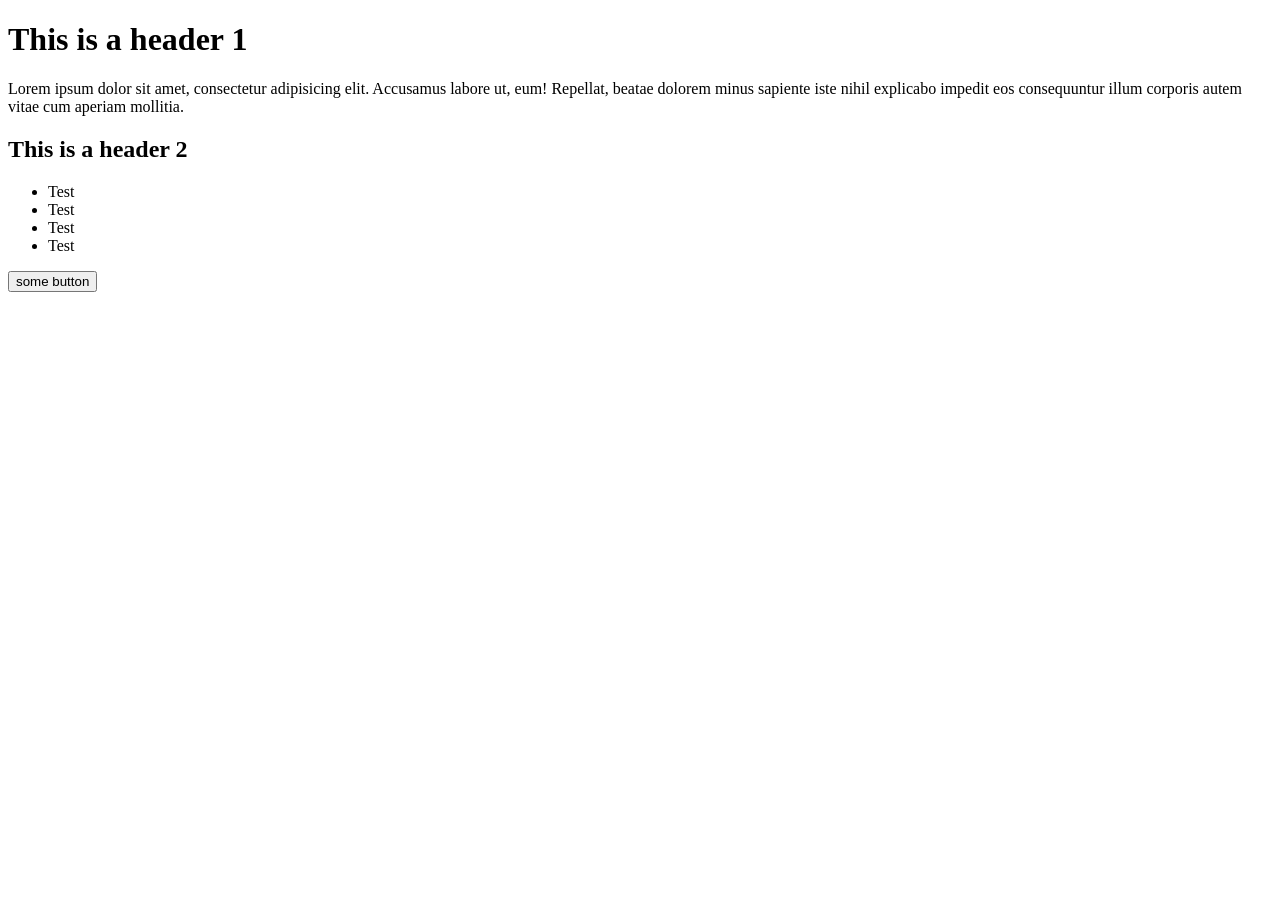
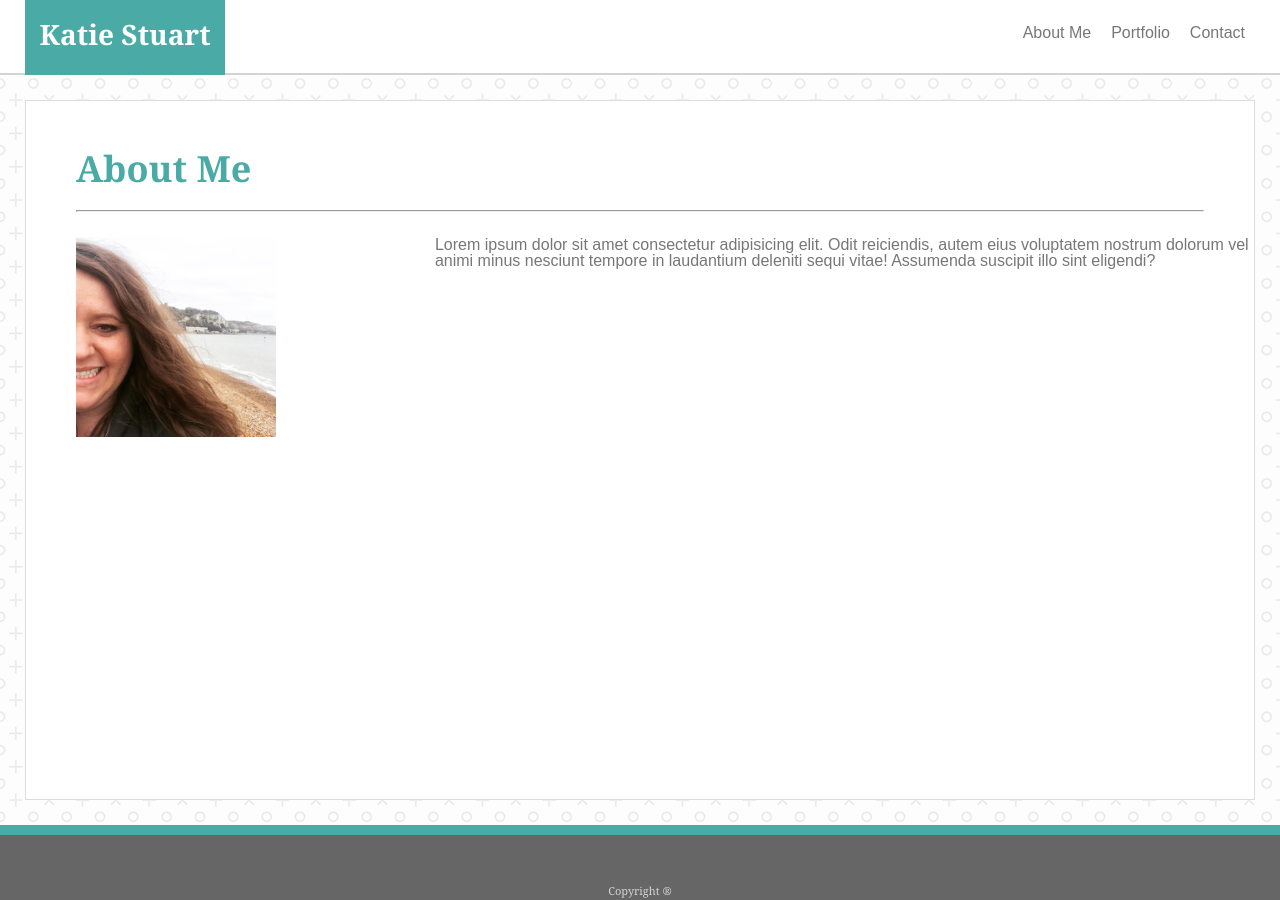
Before and after one commit to katieastuart/katieastuart.github.io, a plain HTML site: page index.html in a window 1280 px wide. Before the commit the page ends 800 px from the top, so only its background shows below. Drawn offline with Linux system fonts and the light colour scheme.

Commit message:
html and css updates. most of the portfolio and contact styling

```diff
--- /dev/null
+++ b/assets/css/reset.css
@@ -0,0 +1,48 @@
+/* http://meyerweb.com/eric/tools/css/reset/
+   v2.0 | 20110126
+   License: none (public domain)
+*/
+
+html, body, div, span, applet, object, iframe,
+h1, h2, h3, h4, h5, h6, p, blockquote, pre,
+a, abbr, acronym, address, big, cite, code,
+del, dfn, em, img, ins, kbd, q, s, samp,
+small, strike, strong, sub, sup, tt, var,
+b, u, i, center,
+dl, dt, dd, ol, ul, li,
+fieldset, form, label, legend,
+table, caption, tbody, tfoot, thead, tr, th, td,
+article, aside, canvas, details, embed,
+figure, figcaption, footer, header, hgroup,
+menu, nav, output, ruby, section, summary,
+time, mark, audio, video {
+	margin: 0;
+	padding: 0;
+	border: 0;
+	font-size: 100%;
+	font: inherit;
+	vertical-align: baseline;
+}
+/* HTML5 display-role reset for older browsers */
+article, aside, details, figcaption, figure,
+footer, header, hgroup, menu, nav, section {
+	display: block;
+}
+body {
+	line-height: 1;
+}
+ol, ul {
+	list-style: none;
+}
+blockquote, q {
+	quotes: none;
+}
+blockquote:before, blockquote:after,
+q:before, q:after {
+	content: '';
+	content: none;
+}
+table {
+	border-collapse: collapse;
+	border-spacing: 0;
+}
--- /dev/null
+++ b/assets/css/style.css
@@ -0,0 +1,225 @@
+* {
+    box-sizing: border-box;
+  }
+
+body {
+    background-image: url("../images/tic-tac-toe.png");
+    margin: 0;
+    padding: 0;
+}
+
+header {
+    background-color: white;
+    width: 100%;
+    height: 75px;
+    margin: 0 auto;
+    padding: 25px;
+    font-family: Georgia, 'Times New Roman', Times, serif;
+    border-bottom: 2px solid lightgray;
+    font-style: bold;
+}
+
+img {
+    height: 200px;
+    width: 200px;
+}
+
+.image {
+    float: left;
+    width: 33.3%;
+    position: relative;
+    left: 50px;
+    padding-bottom: 25px;
+}
+
+.bio {
+    float: left;
+    width: 66.6%;
+}
+
+p {
+    font-family: Arial, Helvetica, sans-serif;
+    color: #777777;
+}
+
+.clearfix::after {
+    content: "";
+    display: block;
+    clear: both;
+}
+
+#logo {
+    float: left;
+    background-color: #4aaaa5;
+    height: 75px;
+    position: relative;
+    top: -25px;
+    font-size: 28px;
+    width: 200px;
+    text-align: center;
+    color: white;
+    padding-top: 20px;
+    font-weight: bold;
+}
+
+#about {
+    float: left;
+    padding-left: 10px;
+    padding-right: 10px;
+    color: #ffffff;
+    font-family: Arial, Helvetica, sans-serif;
+    text-decoration: none;
+}
+
+#portfolio {
+    float: left;
+    padding-left: 10px;
+    padding-right: 10px;
+    color: #ffffff;
+    font-family: Arial, Helvetica, sans-serif;
+    text-decoration: none;
+}
+
+#contact {
+    float: left;
+    padding-left: 10px;
+    padding-right: 10px;
+    color: #ffffff;
+    font-family: Arial, Helvetica, sans-serif;
+    text-decoration: none;
+}
+
+a:link {
+    text-decoration: none;
+    color: #777777;
+}
+
+a:visited {
+    text-decoration: none;
+    color: #777777;
+}
+
+#navigation {
+    position: absolute;
+    right:25px;
+}
+
+#aboutMe, #contactMe, #myPortfolio {
+    background-color: #ffffff;
+    height: 700px;
+    margin: 25px;
+    display: block;
+    overflow: hidden;
+    border: 1px solid #dddddd;
+    max-width: 960;
+    position: relative;
+}
+
+#hangman, #RPG, #trivia, #rutgers, #rock {
+    height: 150px;
+    width: 200px;
+    border: 1px solid #dddddd;
+}
+
+#hangman {
+    position: absolute;
+    left: 50px;
+    top: 150px;
+}
+#RPG {
+    position: absolute;
+    left: 275px;
+    top: 150px;
+}
+#trivia {
+    position: absolute;
+    left: 50px;
+    top: 325px;
+}
+#rutgers {
+    position: absolute;
+    left: 275px;
+    top: 325px;
+}
+#rock {
+    position: absolute;
+    top: 500px;
+    left: 50px;
+}
+
+.title {
+    background-color: #4aaaa5;
+    position: absolute;
+    width: 200px;
+    color: #ffffff;
+    text-align: center;
+    padding: 10px;
+    top: 125px;
+}
+
+input[type=text] {
+    width: 100%;
+    margin: 5px;
+    box-sizing: border-box;
+    padding: 10px;
+}
+
+button {
+    background-color: #4aaaa5;
+    border: none;
+    color: white;
+    margin-left: 50px;
+    font-size: 14px;
+    padding: 10px;
+    margin-top: 15px;
+    cursor: pointer;
+}
+
+form {
+    margin-left: 50px;
+    margin-right: 50px;
+    font-family: Arial, Helvetica, sans-serif;
+    color: #777777
+}
+
+h1 {
+    padding-left: 50px;
+    padding-top: 50px;
+    padding-bottom: 15px;
+    font-family: Georgia, 'Times New Roman', Times, serif;
+    color: #4aaaa5;
+    font-size: 36px;
+    font-weight: bold;
+}
+
+hr {
+    margin-left: 50px;
+    margin-right: 50px;
+    margin-bottom: 25px;
+}
+
+.footer {
+    height: 75px;
+    background-color: #666666;
+    text-align: center;
+    font-family: Georgia, 'Times New Roman', Times, serif;
+    border-top: #4aaaa5 10px solid;
+    color: lightgray;
+    padding-top: 50px;
+    font-size: 11px;
+}
+
+
+html, body {
+    height: 100%;
+  }
+  body {
+    display: flex;
+    flex-direction: column;
+  }
+  .content {
+    flex: 1 0 auto;
+  }
+  .footer {
+    flex-shrink: 0;
+  }
--- a/index.html
+++ b/index.html
@@ -1,35 +1,61 @@
-<!-- Reset.css -->
 <!DOCTYPE html>
-<html lang="en-us">
+<html>
+<head>
+    <meta charset="utf-8" />
+    <meta http-equiv="X-UA-Compatible" content="IE=edge">
+    <title>Katie Stuart</title>
+    <meta name="viewport" content="width=device-width, initial-scale=1">
+    <link rel="stylesheet" href="./assets/css/reset.css">
+    <link rel="stylesheet" type="text/css" media="screen" href="./assets/css/style.css" />
+    <script src="main.js"></script>
+</head>
 
-  <head>
+<body>
 
-    <meta charset="UTF-8">
-    <title>Example Page</title>
-    <!-- Once a reset.css is used uncomment the following line to see how this stylesheet works-->
-    <!--Try enabling and then disabling it more than once.-->
-    <link rel="stylesheet" href="reset.css">
-    <link rel="stylesheet" href="./someCSS.css">
+    <div class="content">
+      <header>
+          <section id="logo">
+              Katie Stuart
+          </section>
 
-  </head>
+          <section id="navigation">
+              <div id="about">
+                  <a href="./index.html">About Me</a>
+              </div>
 
-  <body>
+              <div id="portfolio">
+                  <a href="./html/portfolio.html">Portfolio</a>
+              </div>
 
-  <h1>This is a header 1</h1>
+              <div id="contact">
+                  <a href="./html/contact.html">Contact</a>
+              </div>
+          </section>
+      </header>
 
-  <p>Lorem ipsum dolor sit amet, consectetur adipisicing elit. Accusamus labore ut, eum! Repellat, beatae dolorem minus sapiente iste nihil explicabo impedit eos consequuntur illum corporis autem vitae cum aperiam mollitia.</p>
+      <div id="clearfix">
+          <div id="aboutMe">
 
-  <h2>This is a header 2</h2>
+            <h1>About Me</h1>
 
-  <ul>
-    <li>Test</li>
-    <li>Test</li>
-    <li>Test</li>
-    <li>Test</li>
-  </ul>
+            <hr>
 
-  <button>some button</button>
+            <div class="image">
+                <img src="./assets/images/IMG_0691.JPG" alt="Katie">
+            </div>
 
-  </body>
+            <section id="bio">
+                <p>Lorem ipsum dolor sit amet consectetur adipisicing elit. Odit reiciendis, autem eius voluptatem nostrum dolorum vel animi minus nesciunt tempore in laudantium deleniti sequi vitae! Assumenda suscipit illo sint eligendi?</p>
+            </section>
+
+        </div>
+      </div>
+  </div>
+
+  <footer class="footer">
+      Copyright <sup>&reg;</sup>
+  </footer>
+
+</body>
 
 </html>
```
Also changed, not shown: html/contact.html (added, +60 -0 lines), html/portfolio.html (added, +75 -0 lines), assets/images/IMG_0691.JPG (added), assets/images/dark-triangles.png (added), assets/images/tic-tac-toe.png (added).
